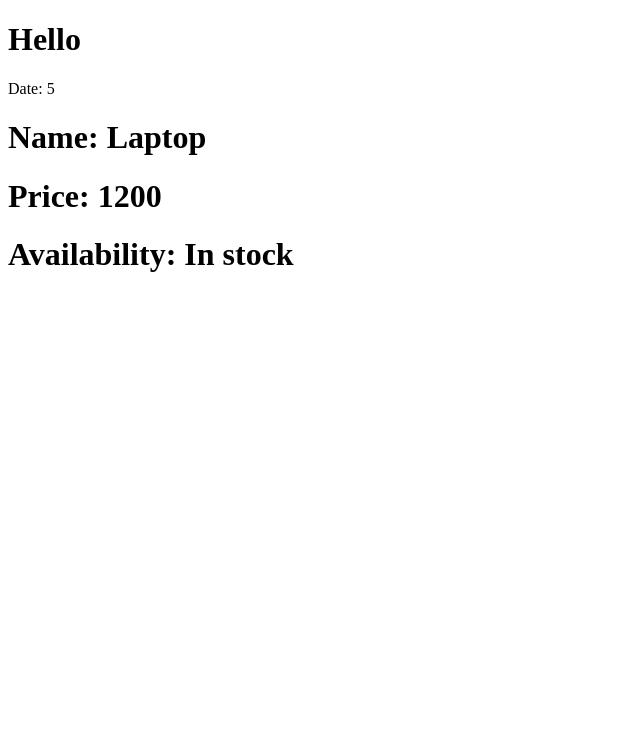
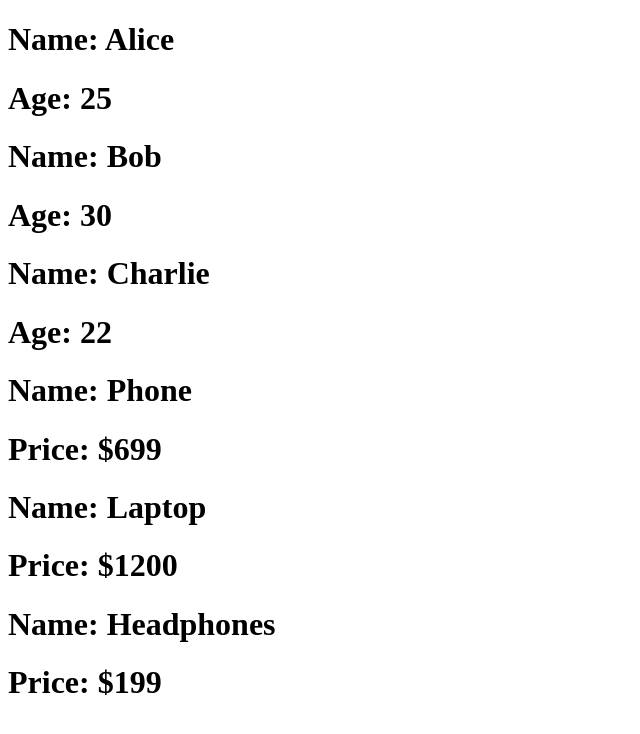
Before and after one commit to Vigesh2002/self_learn_and_project, a React (Vite) app in the folder ReactJs/react_course_learning/: page / in a window 1280 px wide. Shown: the top 734 px of the page, without its empty margins (0-640 px from the left). Built offline with nearby package versions, Linux system fonts and the light colour scheme.

Commit message:
List of Data done

```diff
--- a/ReactJs/react_course_learning/src/App.jsx
+++ b/ReactJs/react_course_learning/src/App.jsx
@@ -1,12 +1,14 @@
 import React from 'react'
 import Index from './Components/01.Fundamentals/Multiple Components/Index'
 import Index1 from './Components/01.Fundamentals/Dynamic Content/Index1'
+import Index2 from './Components/01.Fundamentals/List of Data/Index2'
 
 const App = () => {
   return (
     <div>
       {/* <Index/> */}
-      <Index1/>
+      {/* <Index1/> */}
+      <Index2/>
     </div>
   )
 }
--- /dev/null
+++ b/ReactJs/react_course_learning/src/Components/01.Fundamentals/List of Data/Index2.jsx
@@ -0,0 +1,14 @@
+import React from 'react'
+import UserList from './components/UserList'
+import ProductList from './components/ProductList'
+
+const Index2 = () => {
+  return (
+    <div>
+      <UserList/>
+      <ProductList/>
+    </div>
+  )
+}
+
+export default Index2
--- /dev/null
+++ b/ReactJs/react_course_learning/src/Components/01.Fundamentals/List of Data/components/ProductList.jsx
@@ -0,0 +1,25 @@
+import React from 'react'
+
+const ProductList = () => {
+
+    const products = [
+        { id: 1, name: "Phone", price: "$699" },
+        { id: 2, name: "Laptop", price: "$1200" },
+        { id: 3, name: "Headphones", price: "$199" },
+      ];
+
+  return (
+    <div>
+      {
+        products.map((product) => (
+            <div key={product.id}>
+                <h1>Name: {product.name}</h1>
+                <h1>Price: {product.price}</h1>
+            </div>
+        ))
+      }
+    </div>
+  )
+}
+
+export default ProductList
--- /dev/null
+++ b/ReactJs/react_course_learning/src/Components/01.Fundamentals/List of Data/components/UserList.jsx
@@ -0,0 +1,25 @@
+import React from 'react'
+
+const UserList = () => {
+
+    const users = [
+        { id: 1, name: "Alice", age: 25 },
+        { id: 2, name: "Bob", age: 30 },
+        { id: 3, name: "Charlie", age: 22 },
+      ];
+
+  return (
+    <div>
+      {
+        users.map((user) => (
+            <div key={user.id}>
+                <h1>Name: {user.name}</h1>
+                <h1>Age: {user.age}</h1>
+            </div>
+        ))
+      }
+    </div>
+  )
+}
+
+export default UserList
```
Also changed, not shown: ReactJs/react_course_learning/src/Components/01.Fundamentals/List of Data/README.md (added).
